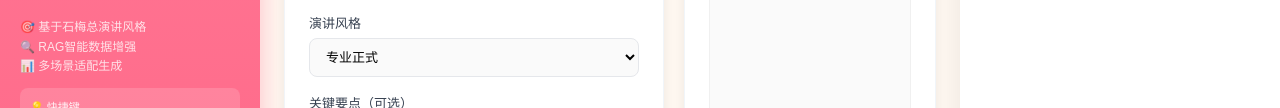
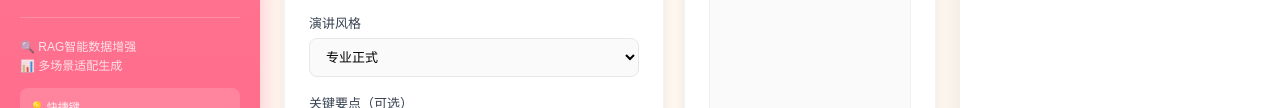
Before and after one commit to zmy1780625-cmd/mei-speech-generatorV2.0, a website: page index.html in a window 1280 px wide. Shown: the part 620-728 px from the top of the page. Drawn offline with Linux system fonts and the light colour scheme.

Commit message:
Update index.html

```diff
--- a/index.html
+++ b/index.html
@@ -836,7 +836,6 @@
 
             <div class="left-sidebar-footer">
                 <div class="system-info">
-                    <div>🎯 基于石梅总演讲风格</div>
                     <div>🔍 RAG智能数据增强</div>
                     <div>📊 多场景适配生成</div>
                 </div>
@@ -1981,4 +1980,5 @@ ${audienceGuidance}`;
         });
     </script>
 </body>
+
 </html>
```
